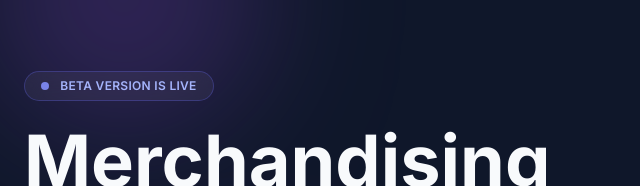
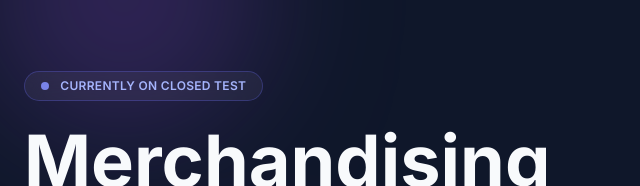
Before and after one commit to risal-ea/ProjectD-web, a plain HTML site: page index.html in a window 1280 px wide. Shown: the part 151-337 px from the top of the page, 0-640 px from the left. Drawn offline with nearby package versions, Linux system fonts and the light colour scheme.

Commit message:
info update

```diff
--- a/index.html
+++ b/index.html
@@ -60,7 +60,7 @@
             <div class="text-center md:text-left z-10 reveal">
                 <div class="inline-block px-4 py-1.5 mb-6 rounded-full glass-card text-xs font-semibold tracking-wide text-indigo-300 border-indigo-500/30">
                     <span class="w-2 h-2 rounded-full bg-indigo-400 inline-block mr-2 animate-pulse"></span>
-                    BETA VERSION IS LIVE
+                    CURRENTLY ON CLOSED TEST
                 </div>
                 <h1 class="text-5xl md:text-7xl font-bold mb-6 leading-tight">
                     Merchandising <br>
```
Also changed, not shown: 404.html (+1 -1 lines).
